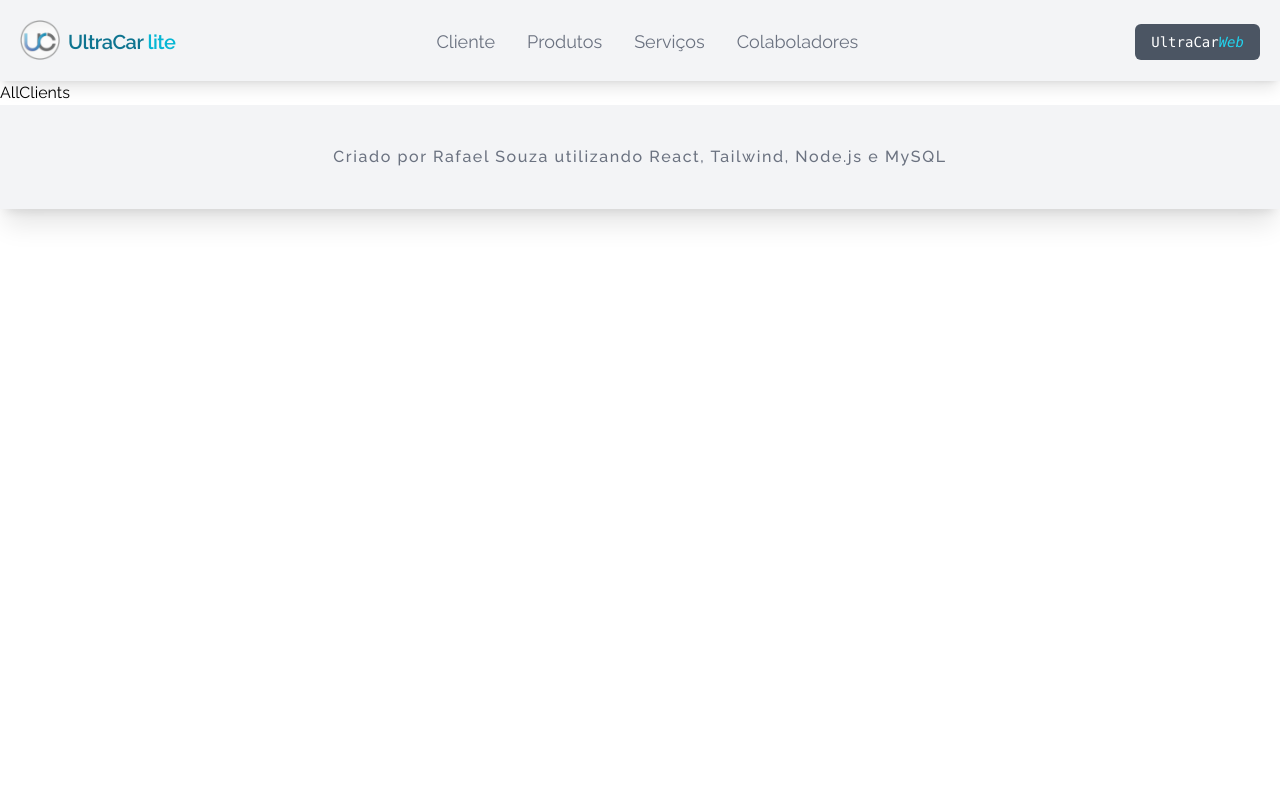
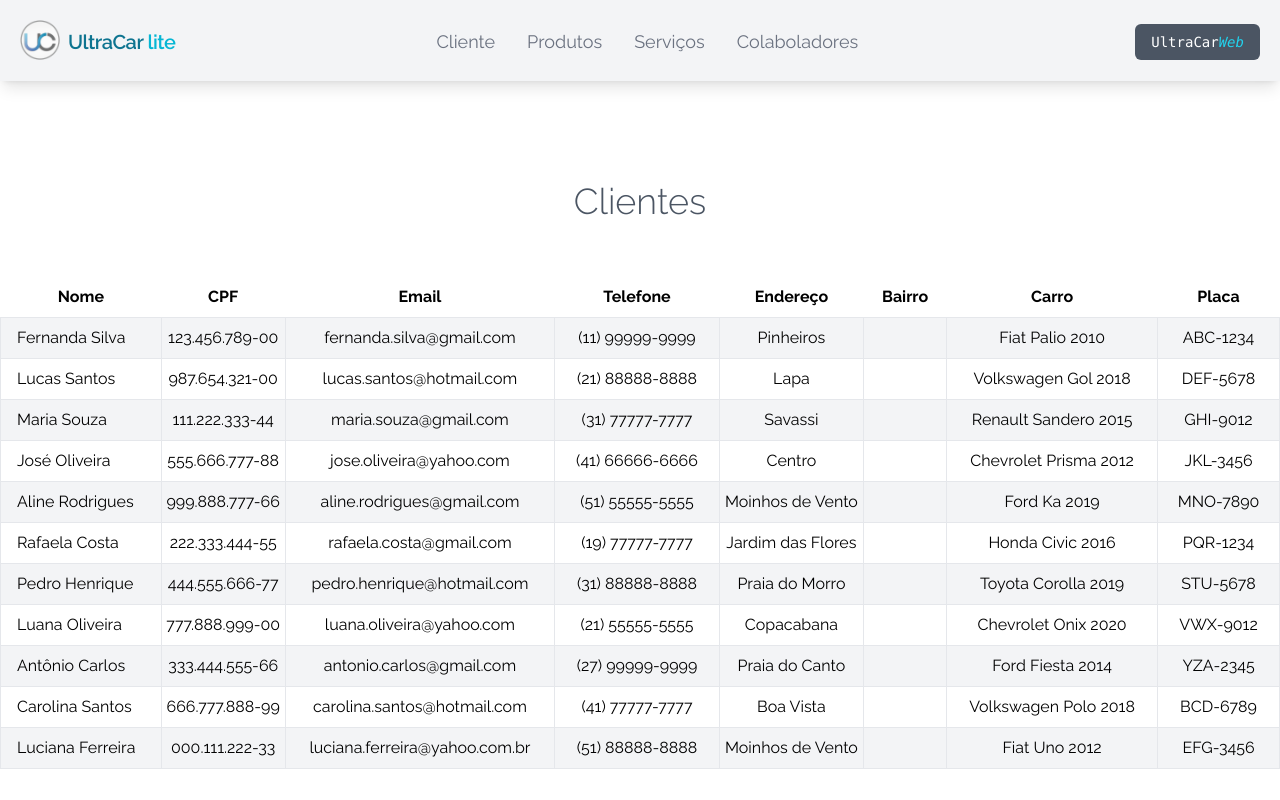
Before and after one commit to Rafael-Souza-97/ultracar-lite, a React (Vite) app in the folder frontend/: page /allclients in a window 1280 px wide. Shown: the top 800 px of the page. Built offline with nearby package versions, Linux system fonts and the light colour scheme.

Commit message:
add: allClents page

```diff
--- a/frontend/src/pages/NavBar/Client/AllClients.jsx
+++ b/frontend/src/pages/NavBar/Client/AllClients.jsx
@@ -1,8 +1,43 @@
 import React from 'react';
+import mockClients from '../../../Mocks/Clients/Clients.mock'
 
 function AllClients() {
   return (
-    <div>AllClients</div>
+    <div className="overflow-x-auto py-10 mt-1 pt-24 mb-36">
+      <h1 className="mb-14 text-gray-600 text-center text-4xl font-light">
+        Clientes
+      </h1>
+
+    <table className="table-auto w-full">
+      <thead>
+        <tr>
+          <th className="px-4 py-2">Nome</th>
+          <th className="px-4 py-2">CPF</th>
+          <th className="px-4 py-2">Email</th>
+          <th className="px-4 py-2">Telefone</th>
+          <th className="px-4 py-2">Endereço</th>
+          <th className="px-4 py-2">Bairro</th>
+          <th className="px-4 py-2">Carro</th>
+          <th className="px-4 py-2">Placa</th>
+        </tr>
+      </thead>
+
+      <tbody>
+        {mockClients.map((client, index) => (
+          <tr key={index} className={ index % 2 === 0 ? 'bg-gray-100' : 'bg-white'}>
+            <td className="border px-4 py-2">{ client.name }</td>
+            <td className="border text-center first-line:px-4 py-2">{client.cpf}</td>
+            <td className="border text-center px-4 py-2">{client.email}</td>
+            <td className="border text-center px-4 py-2">{client.cel}</td>
+            <td className="border text-center file:px-4 py-2">{client.neighbor}</td>
+            <td className="border text-center px-4 py-2">{client.startDate}</td>
+            <td className="border text-center px-4 py-2">{client.car}</td>
+            <td className="border text-center px-4 py-2">{client.plate}</td>
+          </tr>
+        ))}
+      </tbody>
+    </table>
+  </div>
   )
 }
 
```
